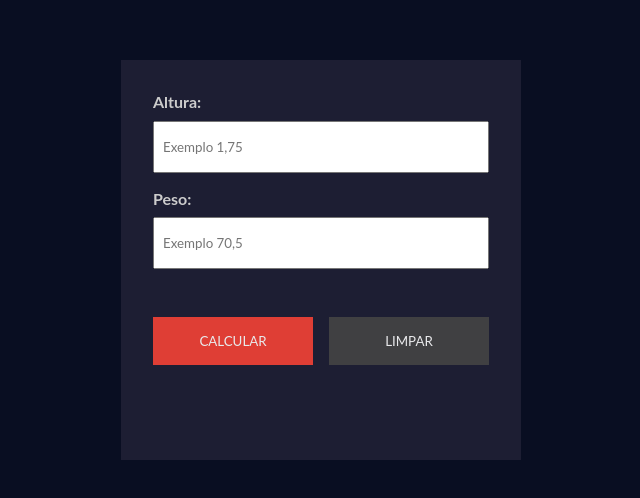
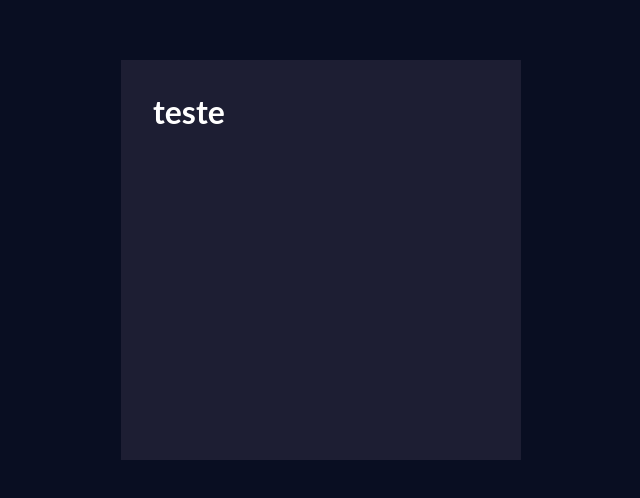
Before and after one commit to ProjetosBerg/Projeto-14-IMC-REACT, a React (Vite) app: page / in a window 1280 px wide. Shown: the part 140-638 px from the top of the page, without its empty margins (319-959 px from the left). Built offline with nearby package versions, Linux system fonts and the light colour scheme.

Commit message:
feat: Imc React

```diff
--- a/src/App.jsx
+++ b/src/App.jsx
@@ -1,7 +1,6 @@
 import {data} from "./data/data"
 import { useState} from 'react'
 import './App.css'
-import ImcCalc from "./components/ImcCalc.jsx";
 import ImcTable from "./components/imcTable";
 
 function App() {
@@ -35,7 +34,7 @@ function App() {
   return (
     <div className="container">
       {!imc ? (
-        <ImcCalc calcImc ={calcImc}/>
+        <h1>teste</h1>
       ): (
         <ImcTable data={data} imc={imc} info={info} infoClass={infoClass} resetCalc={resetCalc}/>
       )}
```
